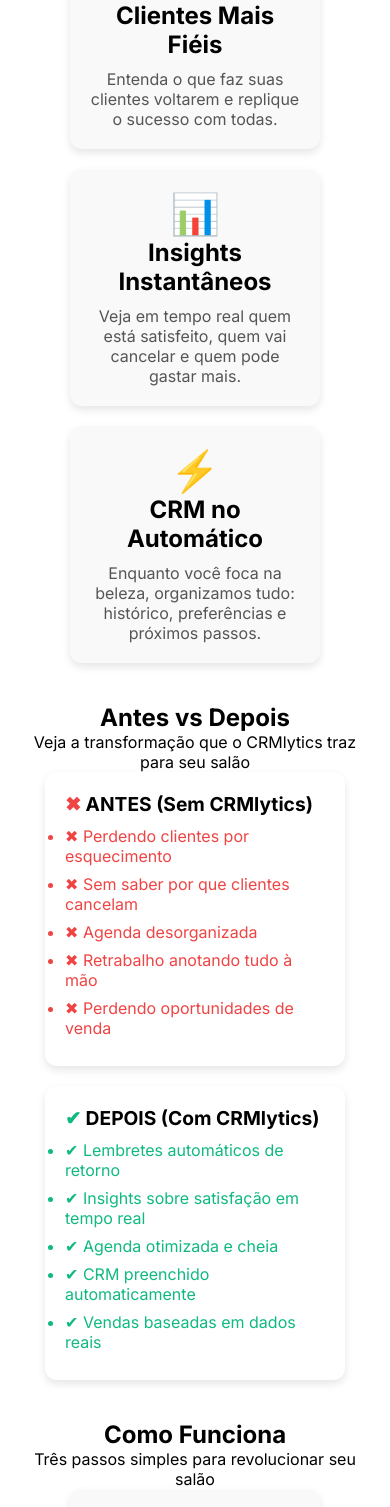
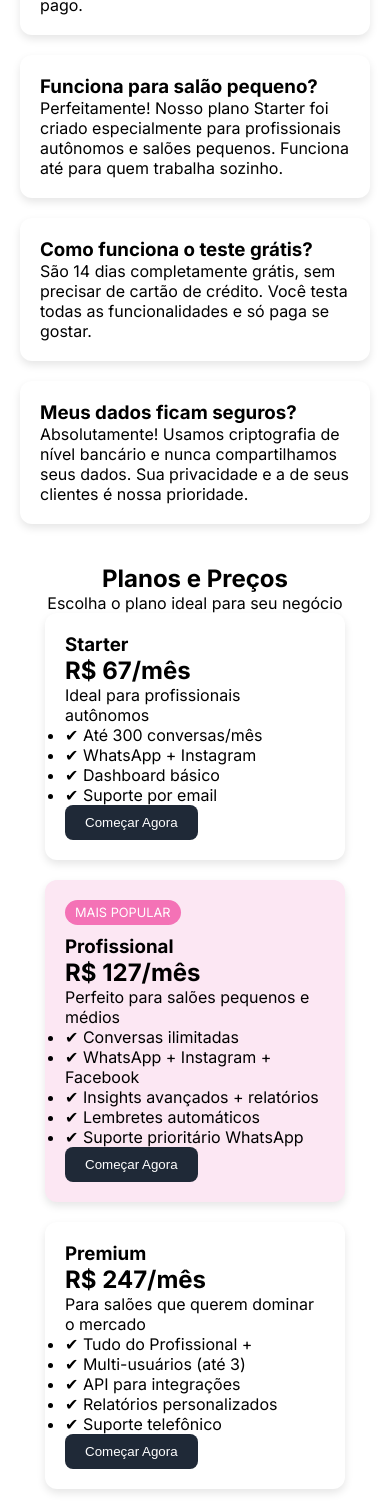
Before and after one commit to Marinamorais/AgendaPro-Front, a Next.js app: page / in a window 390 px wide. Shown: the part 423-1930 px from the top of the page. Built offline with nearby package versions, Linux system fonts and the light colour scheme.

Commit message:
Refactor styles for improved layout and responsiveness

```diff
--- a/app/page.js
+++ b/app/page.js
@@ -2,116 +2,161 @@
 import styles from "./page.module.css";
 
 export default function Home() {
-  const cards = [
+  const faqs = [
     {
-      icon: "🎯",
-      title: "Agenda Sempre Cheia",
-      description: "Identifique clientes prontos para agendar e nunca mais perca uma venda por esquecimento.",
+      question: "Preciso saber de tecnologia para usar?",
+      answer:
+        "Não! O CRMlytics foi criado para ser extremamente simples. Você conecta seu WhatsApp e Instagram em 30 segundos e tudo funciona automaticamente.",
     },
     {
-      icon: "💜",
-      title: "Clientes Mais Fiéis",
-      description: "Entenda o que faz suas clientes voltarem e replique o sucesso com todas.",
+      question: "Posso cancelar quando quiser?",
+      answer:
+        "Sim! Não temos fidelidade. Você pode cancelar a qualquer momento e continuar usando até o final do período pago.",
     },
     {
-      icon: "📊",
-      title: "Insights Instantâneos",
-      description: "Veja em tempo real quem está satisfeito, quem vai cancelar e quem pode gastar mais.",
+      question: "Funciona para salão pequeno?",
+      answer:
+        "Perfeitamente! Nosso plano Starter foi criado especialmente para profissionais autônomos e salões pequenos. Funciona até para quem trabalha sozinho.",
     },
     {
-      icon: "⚡",
-      title: "CRM no Automático",
-      description: "Enquanto você foca na beleza, organizamos tudo: histórico, preferências e próximos passos.",
+      question: "Como funciona o teste grátis?",
+      answer:
+        "São 14 dias completamente grátis, sem precisar de cartão de crédito. Você testa todas as funcionalidades e só paga se gostar.",
+    },
+    {
+      question: "Meus dados ficam seguros?",
+      answer:
+        "Absolutamente! Usamos criptografia de nível bancário e nunca compartilhamos seus dados. Sua privacidade e a de seus clientes é nossa prioridade.",
     },
   ];
 
-  const antes = [
-    "Perdendo clientes por esquecimento",
-    "Sem saber por que clientes cancelam",
-    "Agenda desorganizada",
-    "Retrabalho anotando tudo à mão",
-    "Perdendo oportunidades de venda",
+  const plans = [
+    {
+      name: "Starter",
+      price: "R$ 67/mês",
+      description: "Ideal para profissionais autônomos",
+      features: [
+        "Até 300 conversas/mês",
+        "WhatsApp + Instagram",
+        "Dashboard básico",
+        "Suporte por email",
+      ],
+    },
+    {
+      name: "Profissional",
+      price: "R$ 127/mês",
+      description: "Perfeito para salões pequenos e médios",
+      features: [
+        "Conversas ilimitadas",
+        "WhatsApp + Instagram + Facebook",
+        "Insights avançados + relatórios",
+        "Lembretes automáticos",
+        "Suporte prioritário WhatsApp",
+      ],
+      popular: true,
+    },
+    {
+      name: "Premium",
+      price: "R$ 247/mês",
+      description: "Para salões que querem dominar o mercado",
+      features: [
+        "Tudo do Profissional +",
+        "Multi-usuários (até 3)",
+        "API para integrações",
+        "Relatórios personalizados",
+        "Suporte telefônico",
+      ],
+    },
   ];
 
-  const depois = [
-    "Lembretes automáticos de retorno",
-    "Insights sobre satisfação em tempo real",
-    "Agenda otimizada e cheia",
-    "CRM preenchido automaticamente",
-    "Vendas baseadas em dados reais",
-  ];
-
-  const passos = [
+  const testimonials = [
     {
-      number: "1",
-      title: "Conecte",
-      description: "Cole o link do seu WhatsApp Business e Instagram. 30 segundos e está pronto.",
+      name: "Ana Silva",
+      business: "Studio Ana Beauty",
+      feedback:
+        "Minha agenda nunca ficou tão organizada. Agora entendo porque minhas clientes voltam!",
+      rating: 5,
+      avatar: "A",
     },
     {
-      number: "2",
-      title: "Relaxe",
-      description: "Nossa IA lê cada mensagem, identifica intenções e organiza tudo automaticamente.",
+      name: "Carla Ferreira",
+      business: "Salon Premium",
+      feedback:
+        "Aumentei 40% o retorno dos clientes só seguindo os insights do CRMlytics",
+      rating: 5,
+      avatar: "C",
     },
     {
-      number: "3",
-      title: "Venda Mais",
-      description: "Receba insights diários sobre seus clientes e saiba exatamente como aumentar sua receita.",
+      name: "Marina Costa",
+      business: "Espaço Beleza Marina",
+      feedback:
+        "Finalmente um CRM que não precisa de técnico para usar!",
+      rating: 5,
+      avatar: "M",
     },
   ];
 
   return (
     <div className={styles.container}>
-      <h1>Bem-vindo ao AgendaPro</h1>
-      <div className={styles.cards}>
-        {cards.map((card, index) => (
-          <div key={index} className={styles.card}>
-            <span className={styles.icon}>{card.icon}</span>
-            <h2 className={styles.cardTitle}>{card.title}</h2>
-            <p className={styles.cardDescription}>{card.description}</p>
+      {/* Perguntas Frequentes */}
+      <section className={styles.faq}>
+        <h2>Perguntas Frequentes</h2>
+        <p>Tire suas dúvidas sobre o CRMlytics</p>
+        <div className={styles.faqList}>
+          {faqs.map((faq, index) => (
+            <div key={index} className={styles.faqItem}>
+              <h3>{faq.question}</h3>
+              <p>{faq.answer}</p>
             </div>
           ))}
         </div>
+      </section>
 
-      <section className={styles.comparison}>
-        <h2>Antes vs Depois</h2>
-        <p>Veja a transformação que o CRMlytics traz para seu salão</p>
-        <div className={styles.comparisonGrid}>
-          <div className={styles.comparisonCard}>
-            <h3 className={styles.comparisonTitle}>
-              <span className={styles.badIcon}>✖</span> ANTES (Sem CRMlytics)
-            </h3>
+      {/* Planos e Preços */}
+      <section className={styles.plans}>
+        <h2>Planos e Preços</h2>
+        <p>Escolha o plano ideal para seu negócio</p>
+        <div className={styles.planCards}>
+          {plans.map((plan, index) => (
+            <div
+              key={index}
+              className={`${styles.planCard} ${
+                plan.popular ? styles.popular : ""
+              }`}
+            >
+              {plan.popular && <span className={styles.popularBadge}>MAIS POPULAR</span>}
+              <h3>{plan.name}</h3>
+              <p className={styles.planPrice}>{plan.price}</p>
+              <p>{plan.description}</p>
               <ul>
-              {antes.map((item, index) => (
-                <li key={index} className={styles.badItem}>
-                  ✖ {item}
-                </li>
+                {plan.features.map((feature, i) => (
+                  <li key={i}>✔ {feature}</li>
                 ))}
               </ul>
+              <button className={styles.planButton}>Começar Agora</button>
             </div>
-          <div className={styles.comparisonCard}>
-            <h3 className={styles.comparisonTitle}>
-              <span className={styles.goodIcon}>✔</span> DEPOIS (Com CRMlytics)
-            </h3>
-            <ul>
-              {depois.map((item, index) => (
-                <li key={index} className={styles.goodItem}>
-                  ✔ {item}
-                </li>
           ))}
-            </ul>
-          </div>
         </div>
       </section>
 
-      <section className={styles.steps}>
-        <h2>Como Funciona</h2>
-        <p>Três passos simples para revolucionar seu salão</p>
-        <div className={styles.stepsGrid}>
-          {passos.map((passo, index) => (
-            <div key={index} className={styles.stepCard}>
-              <div className={styles.stepNumber}>{passo.number}</div>
-              <h3>{passo.title}</h3>
-              <p>{passo.description}</p>
+      {/* O que nossos clientes dizem */}
+      <section className={styles.testimonials}>
+        <h2>O que nossos clientes dizem</h2>
+        <p>Histórias reais de transformação</p>
+        <div className={styles.testimonialCards}>
+          {testimonials.map((testimonial, index) => (
+            <div key={index} className={styles.testimonialCard}>
+              <div className={styles.rating}>
+                {"★".repeat(testimonial.rating)}
+              </div>
+              <p className={styles.feedback}>{testimonial.feedback}</p>
+              <div className={styles.clientInfo}>
+                <span className={styles.avatar}>{testimonial.avatar}</span>
+                <div>
+                  <h3>{testimonial.name}</h3>
+                  <p>{testimonial.business}</p>
+                </div>
+              </div>
             </div>
           ))}
         </div>
--- a/app/page.module.css
+++ b/app/page.module.css
@@ -5,49 +5,36 @@
   text-align: center;
 }
 
-.cards {
+.faq {
+  margin-top: 40px;
+}
+
+.faqList {
+  display: flex;
+  flex-direction: column;
+  gap: 20px;
+}
+
+.faqItem {
+  background: #fff;
+  border-radius: 12px;
+  box-shadow: 0 4px 8px rgba(0, 0, 0, 0.1);
+  padding: 20px;
+  text-align: left;
+}
+
+.plans {
+  margin-top: 40px;
+}
+
+.planCards {
   display: flex;
   justify-content: center;
   gap: 20px;
   flex-wrap: wrap;
 }
 
-.card {
-  background: #f9f9f9;
-  border-radius: 12px;
-  box-shadow: 0 4px 8px rgba(0, 0, 0, 0.1);
-  padding: 20px;
-  max-width: 250px;
-  text-align: center;
-}
-
-.icon {
-  font-size: 2.5rem;
-  margin-bottom: 10px;
-}
-
-.cardTitle {
-  font-size: 1.5rem;
-  margin-bottom: 10px;
-}
-
-.cardDescription {
-  font-size: 1rem;
-  color: #555;
-}
-
-.comparison {
-  margin-top: 40px;
-}
-
-.comparisonGrid {
-  display: flex;
-  justify-content: center;
-  gap: 20px;
-  flex-wrap: wrap;
-}
-
-.comparisonCard {
+.planCard {
   background: #fff;
   border-radius: 12px;
   box-shadow: 0 4px 8px rgba(0, 0, 0, 0.1);
@@ -56,59 +43,79 @@
   text-align: left;
 }
 
-.comparisonTitle {
-  font-size: 1.2rem;
-  margin-bottom: 10px;
+.popular {
+  background: #fce7f3;
 }
 
-.badIcon {
-  color: #ef4444;
+.popularBadge {
+  background: #f472b6;
+  color: #fff;
+  padding: 5px 10px;
+  border-radius: 999px;
+  font-size: 0.8rem;
+  margin-bottom: 10px;
+  display: inline-block;
 }
 
-.goodIcon {
-  color: #10b981;
+.planPrice {
+  font-size: 1.5rem;
+  font-weight: bold;
 }
 
-.badItem {
-  color: #ef4444;
-  margin-bottom: 8px;
+.planButton {
+  background: #1f2937;
+  color: #fff;
+  padding: 10px 20px;
+  border: none;
+  border-radius: 8px;
+  cursor: pointer;
 }
 
-.goodItem {
-  color: #10b981;
-  margin-bottom: 8px;
-}
-
-.steps {
+.testimonials {
   margin-top: 40px;
 }
 
-.stepsGrid {
+.testimonialCards {
   display: flex;
   justify-content: center;
   gap: 20px;
   flex-wrap: wrap;
 }
 
-.stepCard {
-  background: #f9f9f9;
+.testimonialCard {
+  background: #fff;
   border-radius: 12px;
   box-shadow: 0 4px 8px rgba(0, 0, 0, 0.1);
   padding: 20px;
-  max-width: 250px;
-  text-align: center;
+  max-width: 300px;
+  text-align: left;
 }
 
-.stepNumber {
-  background: linear-gradient(135deg, #7c3aed, #22d3ee);
+.rating {
+  color: #fbbf24;
+  font-size: 1.2rem;
+}
+
+.feedback {
+  font-size: 1rem;
+  margin: 10px 0;
+}
+
+.clientInfo {
+  display: flex;
+  align-items: center;
+  gap: 10px;
+}
+
+.avatar {
+  background: #f472b6;
   color: #fff;
-  font-size: 2rem;
+  font-size: 1.5rem;
   font-weight: bold;
   border-radius: 50%;
-  width: 50px;
-  height: 50px;
+  width: 40px;
+  height: 40px;
   display: flex;
   align-items: center;
   justify-content: center;
-  margin: 0 auto 10px;
 }
```
Lines whose indentation alone changed are shown as unchanged.
